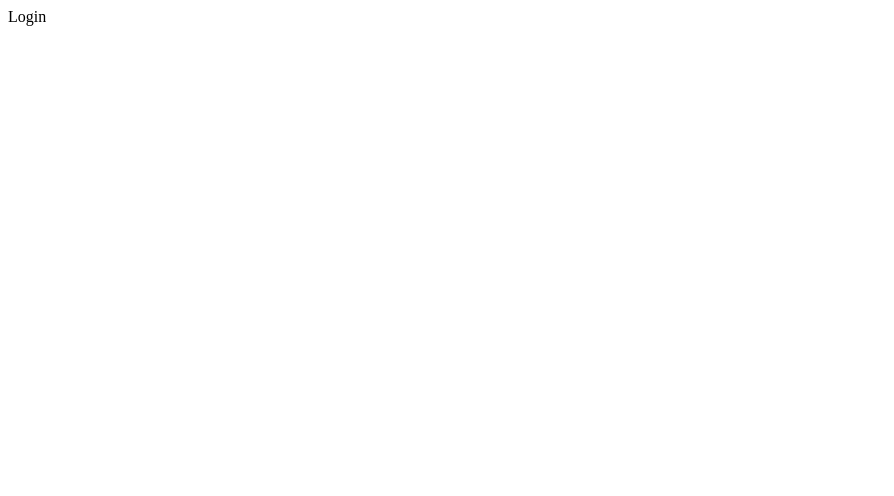
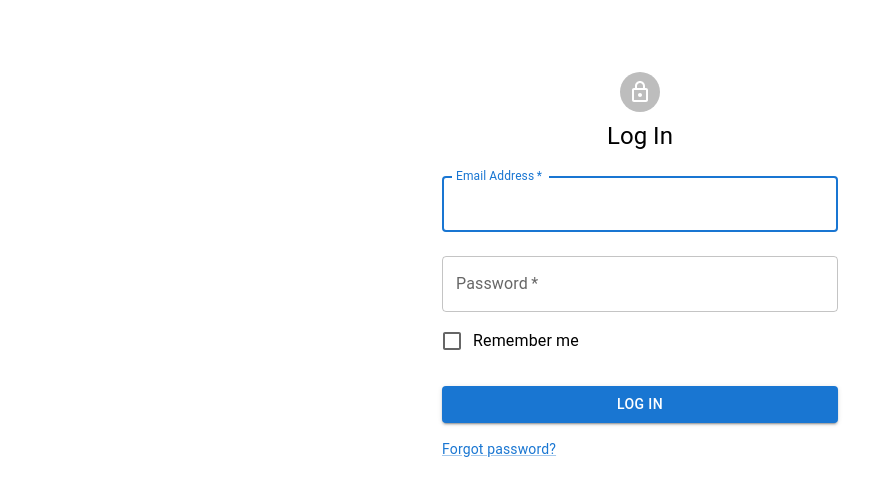
Before and after one commit to open-cafe/vite.employe-management-system, a React (Vite) app: page /login in a window 1280 px wide. Shown: the top 496 px of the page, without its empty margins (0-894 px from the left). Built offline with nearby package versions, Linux system fonts and the light colour scheme.

Commit message:
Add axios and environment variables

```diff
--- a/src/containers/Login/index.tsx
+++ b/src/containers/Login/index.tsx
@@ -1,5 +1,79 @@
+import {
+  Avatar,
+  Box,
+  Button,
+  Container,
+  Checkbox,
+  FormControlLabel,
+  TextField,
+  Typography,
+  Grid,
+  Link,
+} from '@mui/material';
+import { LockOutlined } from '@mui/icons-material';
+
 const Login = () => {
-  return <div> Login</div>;
+  const handleSubmit = () => {};
+  return (
+    <Container component="main" maxWidth="xs">
+      <Box
+        sx={{
+          marginTop: 8,
+          display: 'flex',
+          flexDirection: 'column',
+          alignItems: 'center',
+        }}
+      >
+        <Avatar sx={{ m: 1 }}>
+          <LockOutlined />
+        </Avatar>
+        <Typography component="h1" variant="h5">
+          Log In
+        </Typography>
+        <Box component="form" sx={{ mt: 1 }} onSubmit={handleSubmit} noValidate>
+          <TextField
+            margin="normal"
+            id="email"
+            name="email"
+            label="Email Address"
+            autoComplete="email"
+            autoFocus
+            fullWidth
+            required
+          />
+          <TextField
+            margin="normal"
+            id="password"
+            name="password"
+            label="Password"
+            type="password"
+            autoComplete="current-password"
+            fullWidth
+            required
+          />
+          <FormControlLabel
+            control={<Checkbox value="remember" color="primary" />}
+            label="Remember me"
+          />
+          <Button
+            type="submit"
+            fullWidth
+            variant="contained"
+            sx={{ mt: 3, mb: 2 }}
+          >
+            Log In
+          </Button>
+          <Grid container>
+            <Grid item xs>
+              <Link href="#" variant="body2">
+                Forgot password?
+              </Link>
+            </Grid>
+          </Grid>
+        </Box>
+      </Box>
+    </Container>
+  );
 };
 
 export default Login;
```
